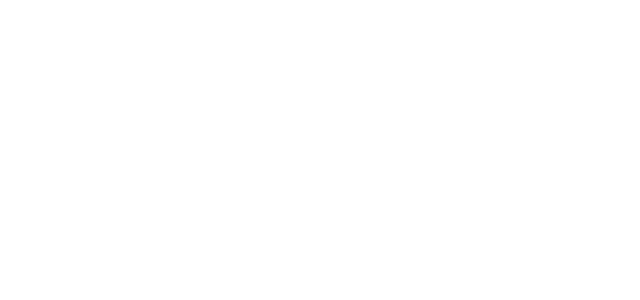
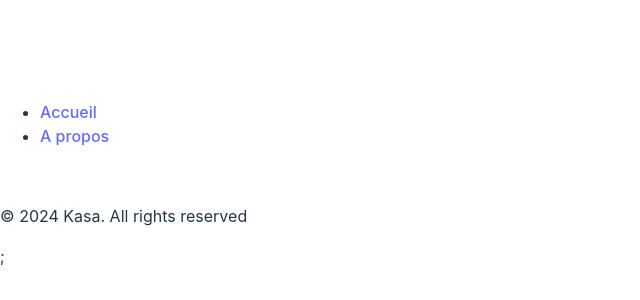
Before and after one commit to xpatk/Kasa, a React (Vite) app: page / in a window 1280 px wide. Shown: the part 236-536 px from the top of the page, without its empty margins (0-640 px from the left). Built offline with nearby package versions, Linux system fonts and the light colour scheme.

Commit message:
header component and footer component

```diff
--- a/src/App.jsx
+++ b/src/App.jsx
@@ -1,3 +1,13 @@
-function App() {}
+import Header from "./Header.jsx";
+import Footer from "./Footer.jsx";
+
+function App() {
+  return (
+    <>
+      <Header />
+      <Footer />;
+    </>
+  );
+}
 
 export default App;
--- /dev/null
+++ b/src/Footer.jsx
@@ -0,0 +1,10 @@
+function Footer() {
+  return (
+    <footer>
+      <img></img>
+      <p>&copy; 2024 Kasa. All rights reserved</p>
+    </footer>
+  );
+}
+
+export default Footer;
--- a/src/Header.jsx
+++ b/src/Header.jsx
@@ -2,10 +2,16 @@
   return (
     <header>
       <img></img>
-      <ul>
-        <li>Accueil</li>
-        <li>A propos</li>
-      </ul>
+      <nav>
+        <ul>
+          <li>
+            <a href="#">Accueil</a>
+          </li>
+          <li>
+            <a href="#">A propos</a>
+          </li>
+        </ul>
+      </nav>
     </header>
   );
 }
```
